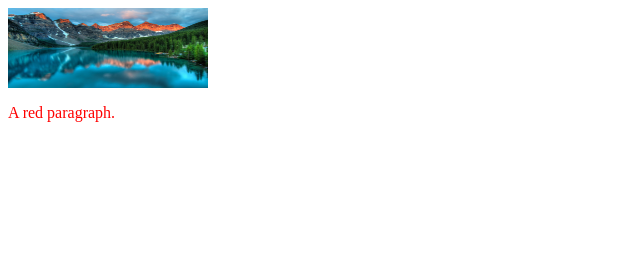
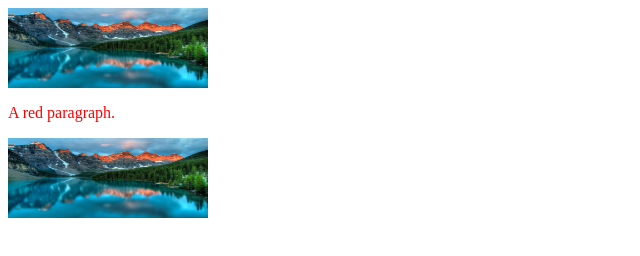
Before and after one commit to AnnaTalstaya/Git-training, a plain HTML site: page index.html in a window 1280 px wide. Shown: the whole page, without its empty margins (0-640 px from the left). Drawn offline with Linux system fonts and the light colour scheme.

Commit message:
Added image scr inside index.html

```diff
--- a/index.html
+++ b/index.html
@@ -1,2 +1,4 @@
 <img src="./images/im1.jpg" alt="Image" width="200" height="80">
 <p style="color:red;">A red paragraph.</p>
+
+<img src="./images/im1.jpg" alt="Image" width="200" height="80">
```
